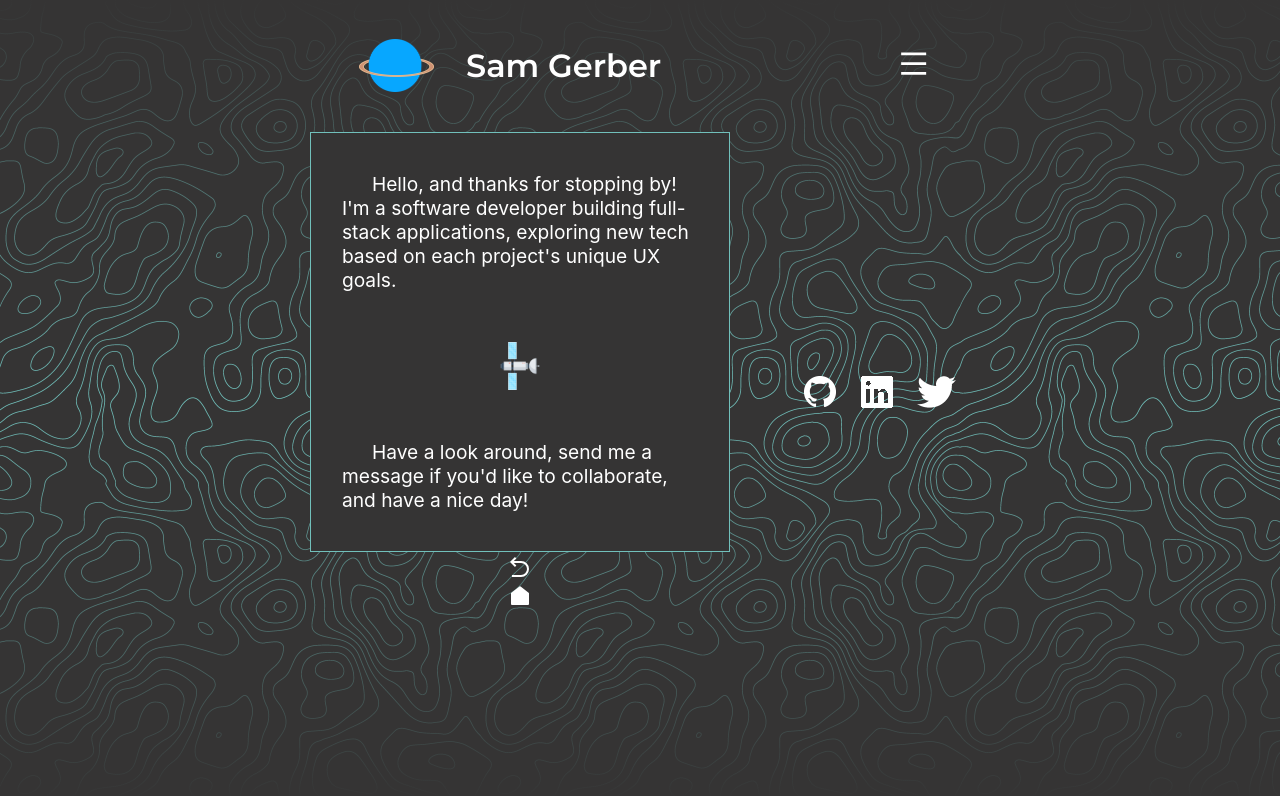
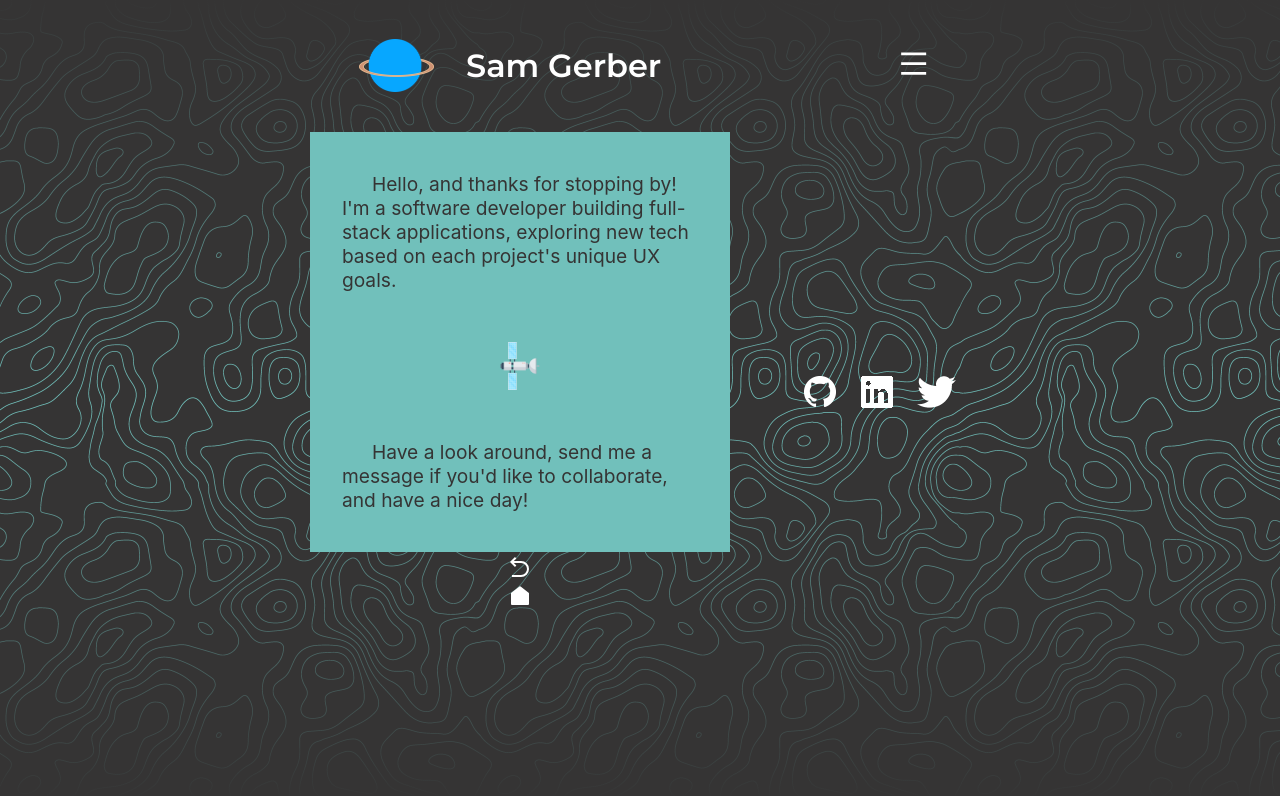
Before and after one commit to sgerpdx/pop-signpost, a Next.js app: page / in a window 1280 px wide. Shown: the top 796 px of the page. Built offline with nearby package versions, Linux system fonts and the light colour scheme; a web font is replaced by a local one.

Commit message:
content cube colors adjusted

```diff
--- a/styles/About.module.css
+++ b/styles/About.module.css
@@ -8,6 +8,7 @@
   width: 100%;
   height: 100%;
   backface-visibility: hidden;
-  background-color: rgb(53, 52, 52);
+  background-color: rgba(113, 192, 187, 255);
+  color: rgb(53, 52, 52)
   /* background-color: mediumturquoise; */
 }
--- a/styles/Contact.module.css
+++ b/styles/Contact.module.css
@@ -7,6 +7,6 @@
   width: 100%;
   height: 100%;
   backface-visibility: hidden;
-  background-color: rgba(113,192,187,255);
+  background-color: rgb(53, 52, 52);
   /* background-color: mediumslateblue; */
 }
--- a/styles/Home.module.css
+++ b/styles/Home.module.css
@@ -71,7 +71,7 @@
   flex-direction: column;
   align-items: center;
   justify-content: center;
-  background-color: rgb(53, 52, 52);
+  background-color: rgba(113, 192, 187, 255);
   border: solid 1px rgba(113, 192, 187, 255);
   width: 420px;
   height: 420px;
@@ -85,7 +85,7 @@
   flex-direction: column;
   align-items: center;
   justify-content: center;
-  background-color: rgba(113, 192, 187, 255);
+  background-color: rgb(53, 52, 52);
   border: solid 1px rgba(113, 192, 187, 255);
   width: 420px;
   height: 420px;
@@ -99,7 +99,7 @@
   flex-direction: column;
   align-items: center;
   justify-content: center;
-  background-color: rgb(53, 52, 52);
+  background-color: rgba(113, 192, 187, 255);
   border: solid 1px rgba(113, 192, 187, 255);
   width: 420px;
   height: 420px;
@@ -113,7 +113,7 @@
   flex-direction: column;
   align-items: center;
   justify-content: center;
-  background-color: rgba(113, 192, 187, 255);
+  background-color: rgb(53, 52, 52);
   border: solid 1px rgba(113, 192, 187, 255);
   width: 420px;
   height: 420px;
--- a/styles/Intro.module.css
+++ b/styles/Intro.module.css
@@ -7,8 +7,8 @@
   width: 100%;
   height: 100%;
   backface-visibility: hidden;
-  background-color: rgb(53, 52, 52);
-  /* background-color: cornflowerblue; */
+  background-color: rgba(113, 192, 187, 255);
+  color: rgb(53, 52, 52);
   font-family: "Inter", sans-serif;
   font-weight: 400;
   /* font-family: 'Encode Sans', sans-serif; */
--- a/styles/Projects.module.css
+++ b/styles/Projects.module.css
@@ -7,7 +7,7 @@
   width: 90%;
   height: 90%;
   backface-visibility: hidden;
-  background-color: rgba(113, 192, 187, 255);
+  background-color: rgb(53, 52, 52);
   overflow: auto;
 }
 
```
